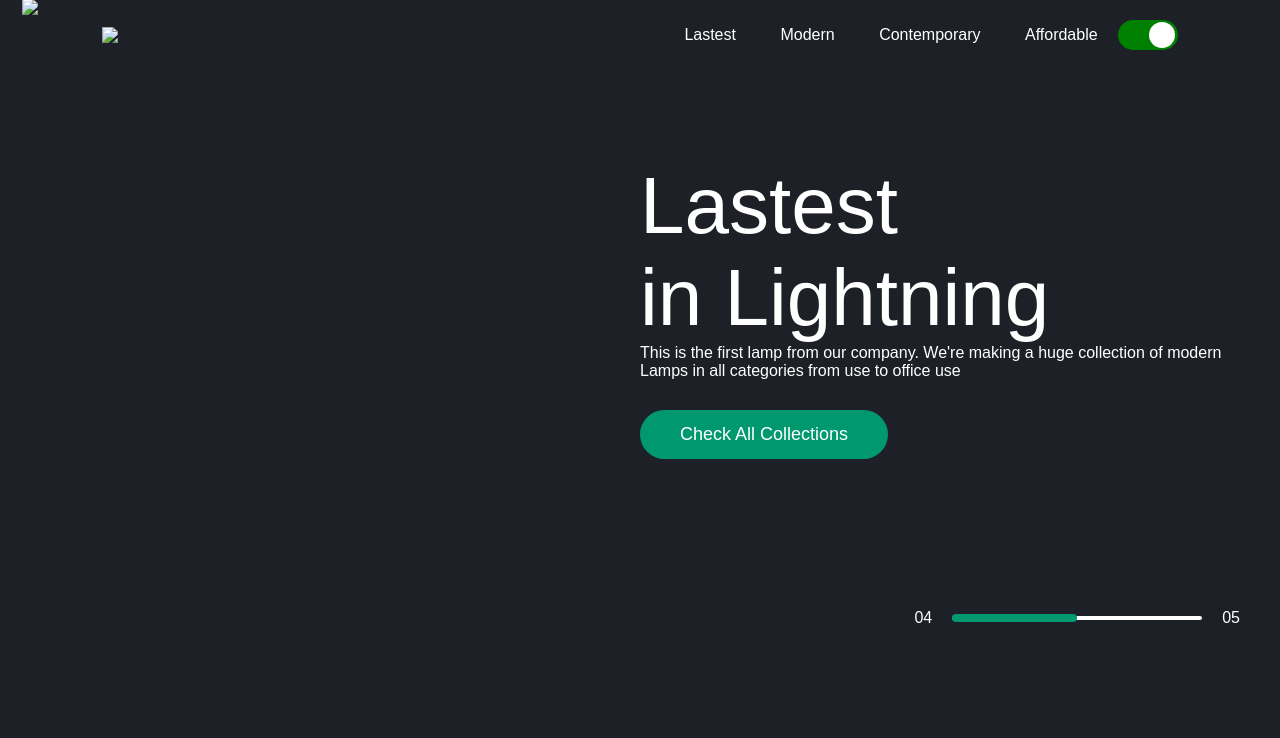
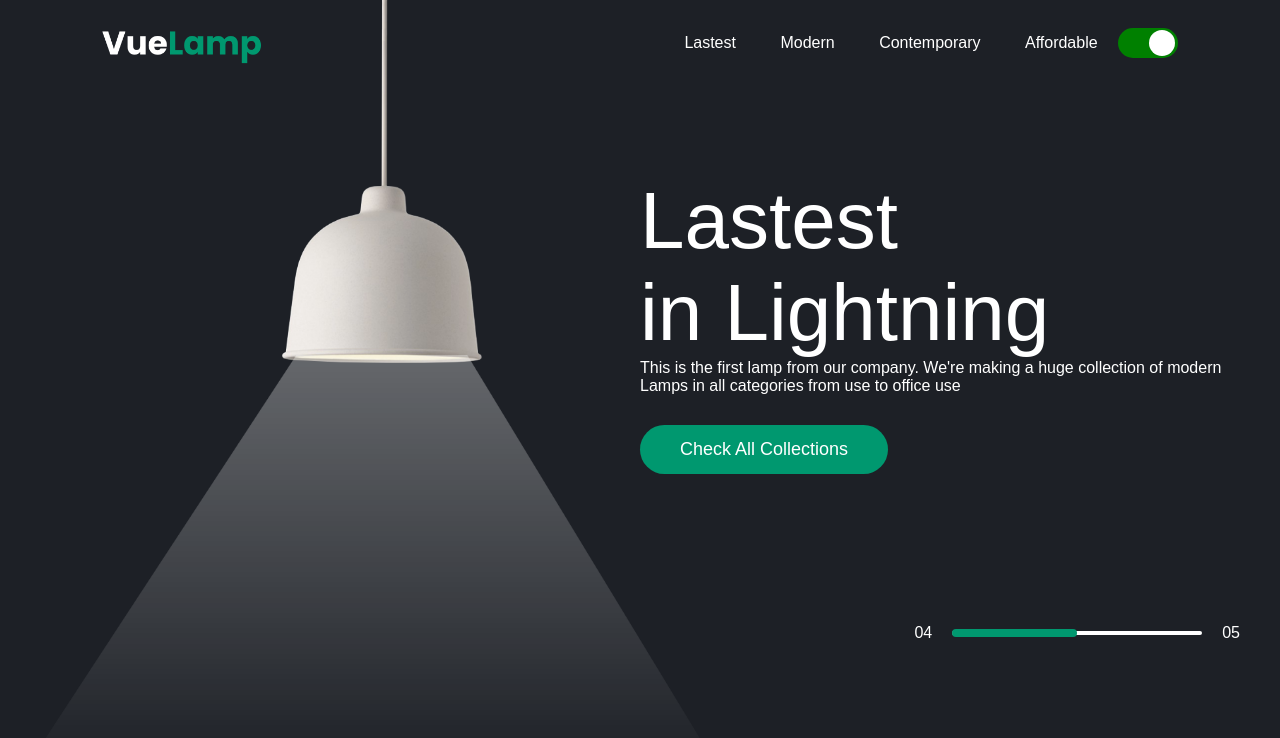
Before and after one commit to DanielCruyang/Light-website, a plain HTML site: page index.html in a window 1280 px wide. Both pictures are taken after a click on the button 1147 px from the left and 35 px from the top of the page. Drawn offline with Linux system fonts and the light colour scheme.

Commit message:
Update index.html

```diff
--- a/index.html
+++ b/index.html
@@ -10,7 +10,7 @@
 <body>
     <div class="container">
         <nav>
-            <img src="/img/logo.png" class="logo">
+            <img src="logo.png" class="logo">
             <ul>
                 <li><a href="">Lastest</a></li>
                 <li><a href="">Modern</a></li>
@@ -21,8 +21,8 @@
         </nav>
 
         <div class="lamp-container">
-            <img src="/img/lamp.png" class="lamp">
-            <img src="/img/light.png" class="light" id="light">
+            <img src="lamp.png" class="lamp">
+            <img src="light.png" class="light" id="light">
         </div>
         <div class="text-container">
             <h1>Lastest<br> in Lightning</h1>
```
